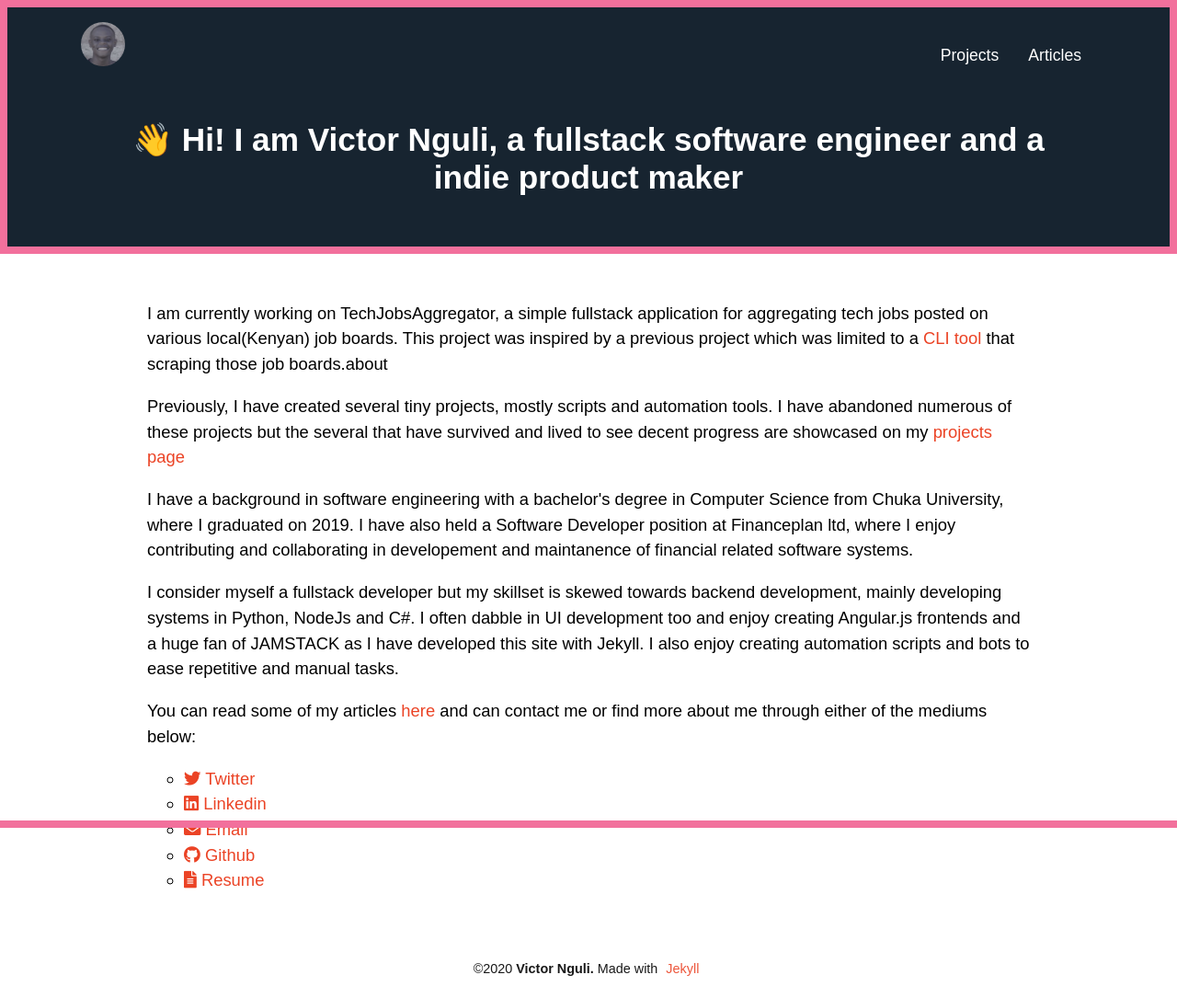
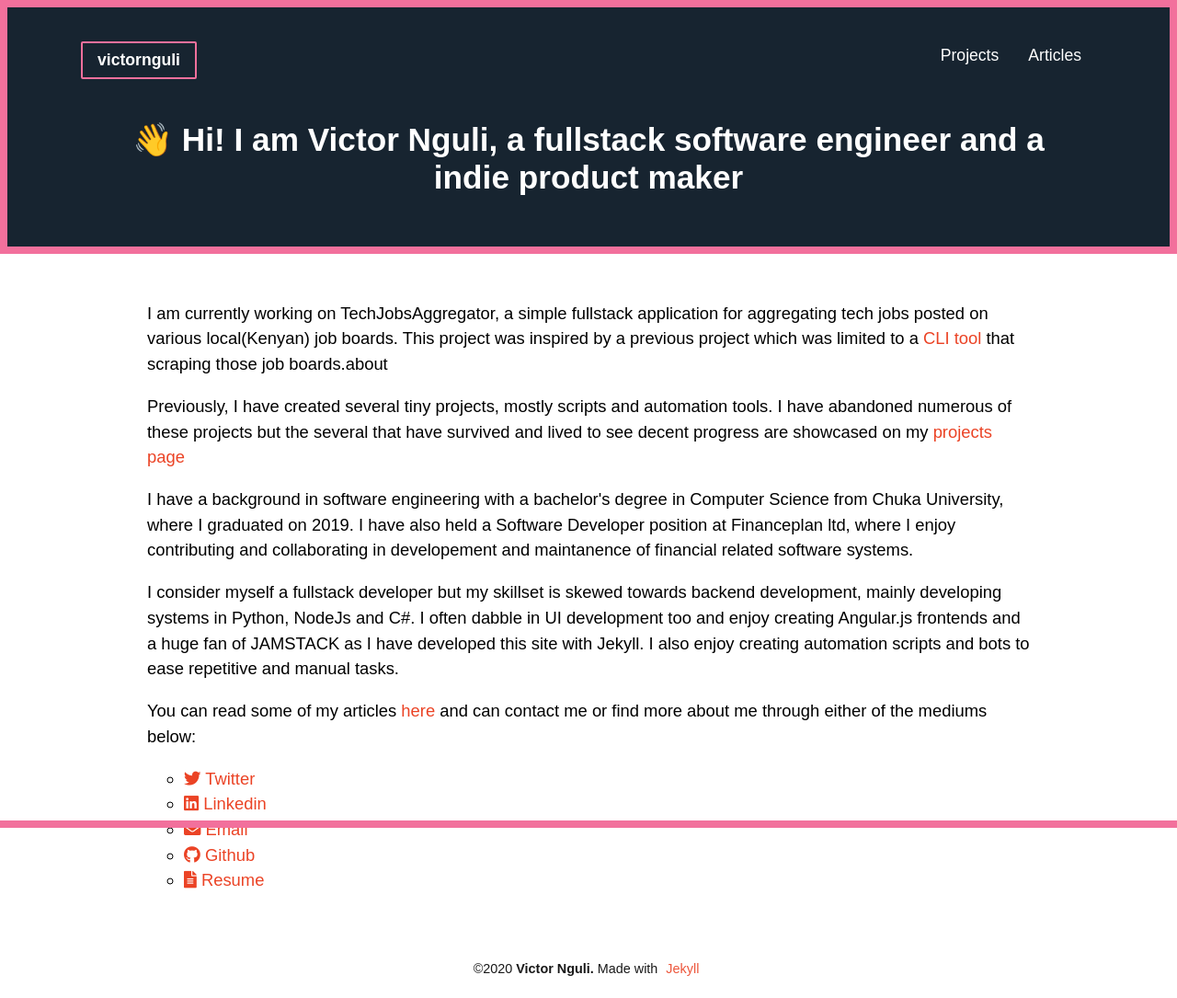
Before and after one commit to Victornguli/victornjoseph.com, a Jekyll site: the page built from index.md, in a window 1280 px wide. Shown: the whole page at 92% size. Built offline with Jekyll 4.4.1, drawn with Linux system fonts in a browser that asks for light colours; nearby versions of some CDN libraries.

Commit message:
update nav styling and content

```diff
--- a/_layouts/default.html
+++ b/_layouts/default.html
@@ -51,11 +51,11 @@
         <div class="banner">
             <div class="nav">
                 <div class="nav-brand">
-                    <a class="nav-brand-img" href="/"></a>
+                    <a href="/">victornguli</a>
                 </div>
                 <ul class="nav-list">
                     <li class="nav-item {% if page.active %} active {% endif %}"><a href="/projects/">Projects</a></li>
-                    <li class="nav-item"><a href="/articles/">Articles</a></li>
+                    <li class="nav-item {% if page.active %} active {% endif %}"><a href="/articles/">Articles</a></li>
                 </ul>
             </div>
             <div class="banner-content">
--- a/_sass/_mobile.scss
+++ b/_sass/_mobile.scss
@@ -21,9 +21,18 @@
                 justify-content: space-between;
 
                 .nav-brand {
-                    .nav-brand-img {
-                        height: 3rem;
-                        width: 3rem;
+                    margin-top: 1em;
+                    margin-bottom: 1em;
+                    display: flex;
+                    align-items: center;
+
+                    a {
+                        text-decoration: none;
+                        color: #ffffff;
+
+                        &:focus {
+                            border: none;
+                        }
                     }
                 }
 
--- a/assets/css/main.scss
+++ b/assets/css/main.scss
@@ -65,34 +65,26 @@ body {
             padding-top: 1rem;
 
             .nav-brand {
+                margin-top: 1em;
+                margin-bottom: 1em;
+                display: flex;
+                align-items: center;
+                justify-content: center;
                 a {
                     text-decoration: none;
                     color: #ffffff;
+                    font-weight: bold;
+                    border: 2px solid $primary-color;
+                    padding: 0.5rem 1rem;
+                    border-radius: 2px;
 
                     &:focus {
                         border: none;
                     }
-                }
-
-                .nav-brand-img {
-                    display: inline-block;
-                    height: 4rem;
-                    width: 4rem;
-                    background: url("/assets/img/profile_small_2.jpg");
-                    border-radius: 100%;
-                    background-position: center;
-                    background-repeat: no-repeat;
-                    background-size: 100% 100%;
 
                     &:hover {
-                        transform: scale(1.2);
-                        transition: transform 0.4s cubic-bezier(0.68, -0.55, 0.265, 1.55);
-                        border: 2px solid $primary-color;
-                    }
-
-                    &:focus {
-                        border: none;
-                        outline: none;
+                        background-color: $primary-color;
+                        transition: 0.3s ease-in-out;;
                     }
                 }
             }
```
